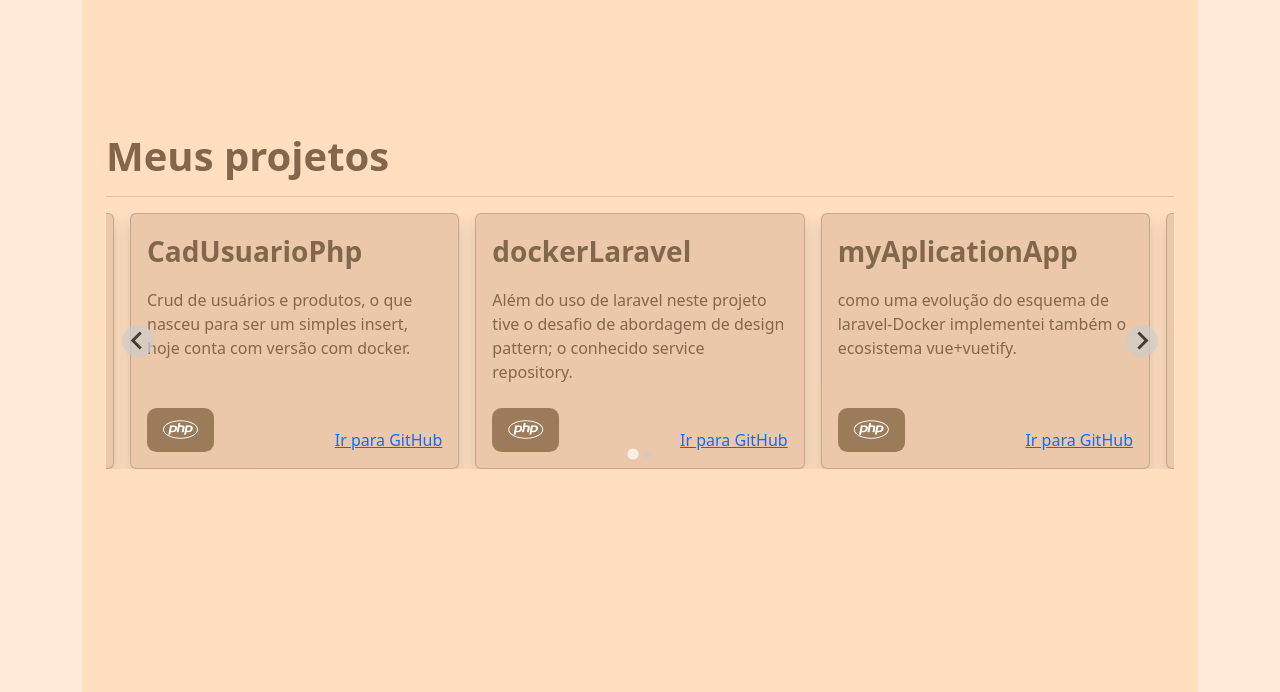
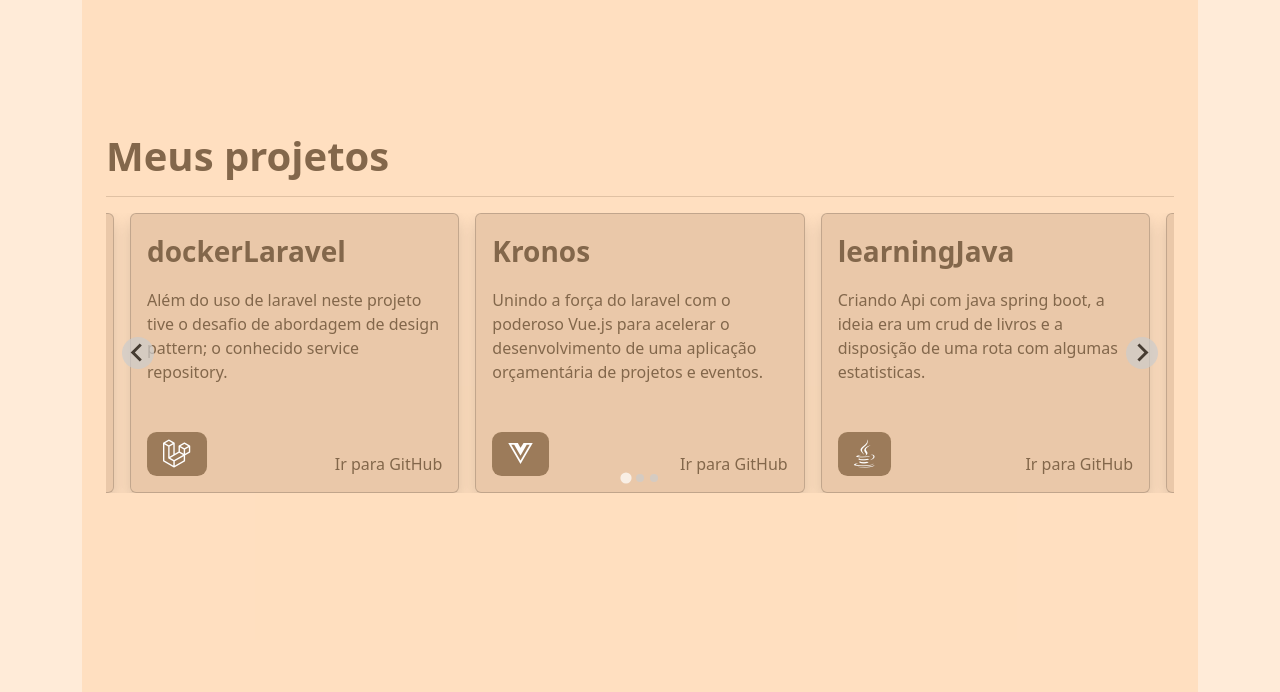
Before and after one commit to shalomsantos/Portifolio, a PHP site: page / in a window 1280 px wide. Shown: the part 1393-2085 px from the top of the page. Run offline with PHP 8.4, Linux system fonts and the light colour scheme; some libraries are stand-ins or nearby versions.

Commit message:
feat: atualização de repositorios

```diff
--- a/css/style.css
+++ b/css/style.css
@@ -88,6 +88,13 @@ section{
 .apresentacao, .skills, .repositorios{
     min-height: 90vh;
 }
+.card-link{
+    color: #83674B;
+    text-decoration: none;
+}
+.card-link:hover{
+    text-decoration: underline;
+}
 a.card{
     text-decoration: none !important;
 }
--- a/index.html
+++ b/index.html
@@ -148,19 +148,16 @@
                             <li class="splide__slide">
                                 <div class="card h-100 shadow">
                                     <div class="card-body d-flex flex-column">
-                                        <p class="fs-3 fw-bold">
-                                            CadUsuarioPhp
-                                        </p>
+                                        <p class="fs-3 fw-bold">dockerLaravel</p>
                                         <p class="card-text flex-grow-1">
-                                            Crud de usuários e produtos, o que nasceu para ser um simples insert, hoje
-                                            conta com versão com docker.
+                                            Além do uso de laravel neste projeto tive o desafio de abordagem de design
+                                            pattern; o conhecido service repository.
                                         </p>
                                         <div class="d-flex justify-content-between align-items-end pt-2 mt-auto">
-                                            <i class="icon-res fa-brands fa-php fs-3" title="Linguagem: PHP"></i>
-                                            <a href="https://github.com/shalomsantos/CadUsuarioPhp" target="_blank"
-                                                class="card-link">
-                                                Ir para GitHub
-                                            </a>
+                                            <i class="icon-res fa-brands fa-laravel fs-3"
+                                                title="Framework: Laravel"></i>
+                                            <a href="https://github.com/shalomsantos/dockerLaravel" target="_blank"
+                                                class="card-link">Ir para GitHub</a>
                                         </div>
                                     </div>
                                 </div>
@@ -169,19 +166,15 @@
                             <li class="splide__slide">
                                 <div class="card h-100 shadow">
                                     <div class="card-body d-flex flex-column">
-                                        <p class="fs-3 fw-bold">
-                                            dockerLaravel
-                                        </p>
+                                        <p class="fs-3 fw-bold">Kronos</p>
                                         <p class="card-text flex-grow-1">
-                                            Além do uso de laravel neste projeto tive o desafio de abordagem de design
-                                            pattern; o conhecido service repository.
+                                            Unindo a força do laravel com o poderoso Vue.js para acelerar o
+                                            desenvolvimento de uma aplicação orçamentária de projetos e eventos.
                                         </p>
                                         <div class="d-flex justify-content-between align-items-end pt-2 mt-auto">
-                                            <i class="icon-res fa-brands fa-php fs-3" title="Linguagem: PHP"></i>
-                                            <a href="https://github.com/shalomsantos/dockerLaravel" target="_blank"
-                                                class="card-link">
-                                                Ir para GitHub
-                                            </a>
+                                            <i class="icon-res fa-brands fa-vuejs fs-3" title="Tecnologia: Vue.js"></i>
+                                            <a href="https://github.com/shalomsantos/Kronos" target="_blank"
+                                                class="card-link">Ir para GitHub</a>
                                         </div>
                                     </div>
                                 </div>
@@ -190,19 +183,15 @@
                             <li class="splide__slide">
                                 <div class="card h-100 shadow">
                                     <div class="card-body d-flex flex-column">
-                                        <p class="fs-3 fw-bold">
-                                            myAplicationApp
-                                        </p>
+                                        <p class="fs-3 fw-bold">learningJava</p>
                                         <p class="card-text flex-grow-1">
-                                            como uma evolução do esquema de laravel-Docker implementei também o
-                                            ecosistema vue+vuetify.
+                                            Criando Api com java spring boot, a ideia era um crud de livros e a
+                                            disposição de uma rota com algumas estatisticas.
                                         </p>
                                         <div class="d-flex justify-content-between align-items-end pt-2 mt-auto">
-                                            <i class="icon-res fa-brands fa-php fs-3" title="Linguagem: PHP"></i>
-                                            <a href="https://github.com/shalomsantos/myAplicationApp" target="_blank"
-                                                class="card-link">
-                                                Ir para GitHub
-                                            </a>
+                                            <i class="icon-res fa-brands fa-java fs-3" title="Linguagem: Java"></i>
+                                            <a href="https://github.com/shalomsantos/learningJava" target="_blank"
+                                                class="card-link">Ir para GitHub</a>
                                         </div>
                                     </div>
                                 </div>
@@ -211,19 +200,15 @@
                             <li class="splide__slide">
                                 <div class="card h-100 shadow">
                                     <div class="card-body d-flex flex-column">
-                                        <p class="fs-3 fw-bold">
-                                            phpdocker
-                                        </p>
+                                        <p class="fs-3 fw-bold">phpdocker</p>
                                         <p class="card-text flex-grow-1">
-                                            Contruido para estudo de php e seus packages somado a plataforma serviços
-                                            embarcados.
+                                            Um sistema que preza pelos melhores padrões de desenvolvimento em ambiente
+                                            PHP, agrupando diversas concepções em consenso entre os desenvolvedores.
                                         </p>
                                         <div class="d-flex justify-content-between align-items-end pt-2 mt-auto">
-                                            <i class="icon-res fa-brands fa-html5 fs-3" title="Linguagem: HTML"></i>
+                                            <i class="icon-res fa-brands fa-php fs-3" title="Linguagem: PHP"></i>
                                             <a href="https://github.com/shalomsantos/phpdocker" target="_blank"
-                                                class="card-link">
-                                                Ir para GitHub
-                                            </a>
+                                                class="card-link">Ir para GitHub</a>
                                         </div>
                                     </div>
                                 </div>
@@ -232,18 +217,14 @@
                             <li class="splide__slide">
                                 <div class="card h-100 shadow">
                                     <div class="card-body d-flex flex-column">
-                                        <p class="fs-3 fw-bold">
-                                            Portifolio
-                                        </p>
+                                        <p class="fs-3 fw-bold">Portifolio</p>
                                         <p class="card-text flex-grow-1">
                                             Que tal me conhecer um pouco, fique a vontade.
                                         </p>
                                         <div class="d-flex justify-content-between align-items-end pt-2 mt-auto">
-                                            <i class="icon-res fa-brands fa-html5 fs-3" title="Linguagem: HTML"></i>
+                                            <i class="icon-res fa-solid fa-code fs-3" title="Projeto"></i>
                                             <a href="https://github.com/shalomsantos/Portifolio" target="_blank"
-                                                class="card-link">
-                                                Ir para GitHub
-                                            </a>
+                                                class="card-link">Ir para GitHub</a>
                                         </div>
                                     </div>
                                 </div>
@@ -252,20 +233,31 @@
                             <li class="splide__slide">
                                 <div class="card h-100 shadow">
                                     <div class="card-body d-flex flex-column">
-                                        <p class="fs-3 fw-bold">
-                                            Utils
+                                        <p class="fs-3 fw-bold">Shalomsantos</p>
+                                        <p class="card-text flex-grow-1">
+                                            Minha propria apresentação.
                                         </p>
+                                        <div class="d-flex justify-content-between align-items-end pt-2 mt-auto">
+                                            <i class="icon-res fa-solid fa-user fs-3" title="Perfil"></i>
+                                            <a href="https://github.com/shalomsantos/Shalomsantos" target="_blank"
+                                                class="card-link">Ir para GitHub</a>
+                                        </div>
+                                    </div>
+                                </div>
+                            </li>
+
+                            <li class="splide__slide">
+                                <div class="card h-100 shadow">
+                                    <div class="card-body d-flex flex-column">
+                                        <p class="fs-3 fw-bold">Utils</p>
                                         <p class="card-text flex-grow-1">
                                             Matriz de projetos com objetivo de testar libs e solução atuais; um espaço
                                             de mente aberta.
                                         </p>
                                         <div class="d-flex justify-content-between align-items-end pt-2 mt-auto">
-                                            <i class="icon-res fa-solid fa-code fs-3"
-                                                title="Linguagem: Não especificada"></i>
+                                            <i class="icon-res fa-solid fa-screwdriver-wrench fs-3" title="Utils"></i>
                                             <a href="https://github.com/shalomsantos/Utils" target="_blank"
-                                                class="card-link">
-                                                Ir para GitHub
-                                            </a>
+                                                class="card-link">Ir para GitHub</a>
                                         </div>
                                     </div>
                                 </div>
```
